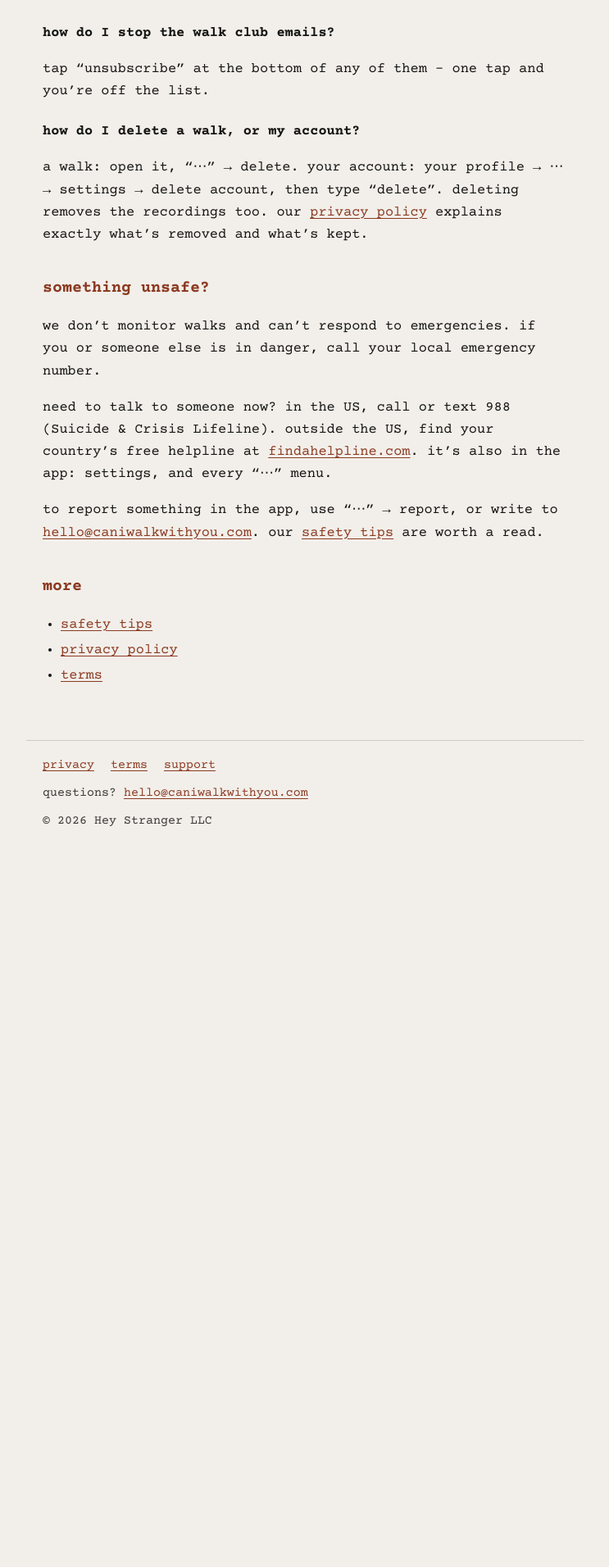
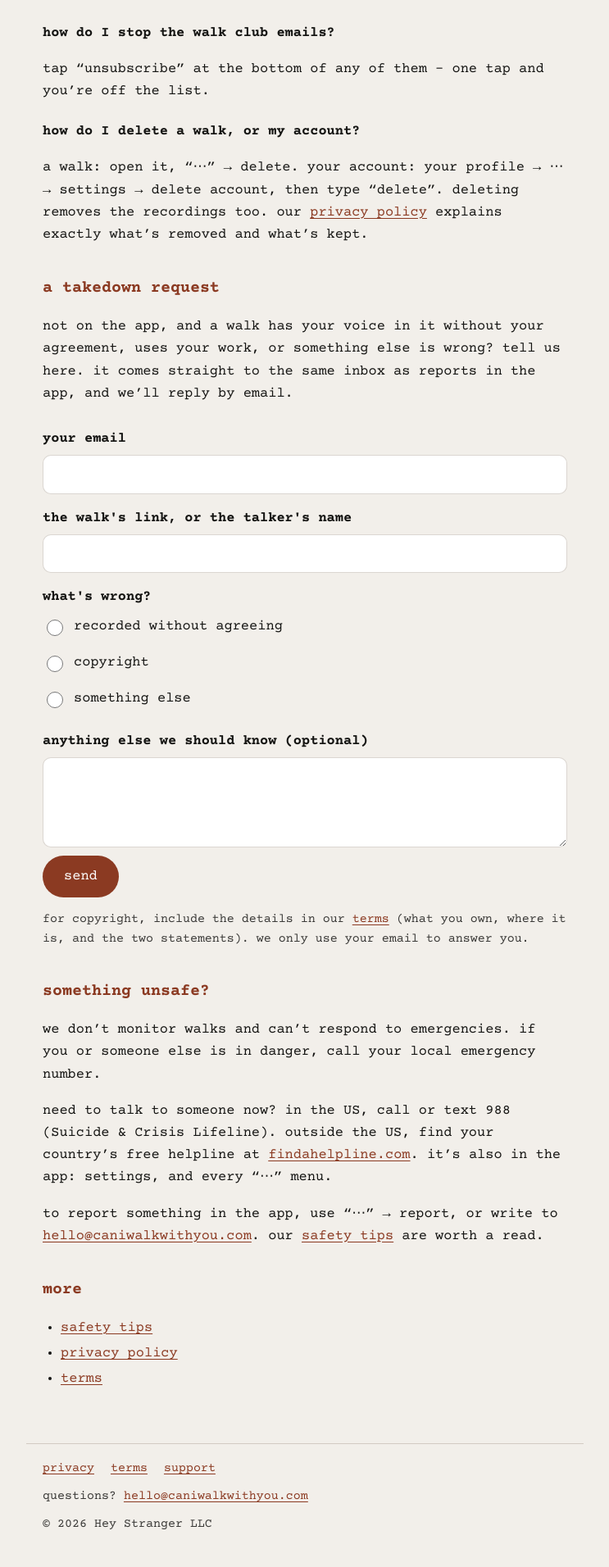
Before and after one commit to thorayaaa/caniwalkwithyou-site, a Jekyll site: the page built from support.md, in a window 1280 px wide. Shown: the part 2881-4793 px from the top of the page at 82% size, without its empty margins (268-1011 px from the left). Built offline with Jekyll 4.4.1, drawn with Linux system fonts in a browser that asks for light colours; before the commit the page ends 3935 px from its top, so only the background shows below that.

Commit message:
Support: a takedown request form for people not on the app (email, the walk's link or talker, what's wrong) - it goes to the report inbox; a hidden field, a fill time and limits stop bots. Terms: the bystander paragraph points to it. (Batch AW item 2)
Co-Authored-By: Claude Opus 5.5 <noreply@anthropic.com>

```diff
--- a/support.md
+++ b/support.md
@@ -63,6 +63,52 @@ tap "unsubscribe" at the bottom of any of them - one tap and you're off the list
 ### how do I delete a walk, or my account?
 a walk: open it, "⋯" → delete. your account: your profile → ⋯ → settings → delete account, then type "delete". deleting removes the recordings too. our [privacy policy](/privacy/#deleting-your-account) explains exactly what's removed and what's kept.
 
+<a id="takedown"></a>
+
+## a takedown request
+
+not on the app, and a walk has your voice in it without your agreement, uses your work, or something else is wrong? tell us here. it comes straight to the same inbox as reports in the app, and we'll reply by email.
+
+<style>
+  #takedown-form label { display: block; margin: 16px 0 6px; font-weight: 700; }
+  #takedown-form input[type=email], #takedown-form input[type=text], #takedown-form textarea { width: 100%; font: inherit; font-size: 16px; color: var(--ink); background: #fff; border: 1px solid var(--line); border-radius: 10px; padding: 10px 12px; }
+  #takedown-form textarea { min-height: 110px; resize: vertical; }
+  #takedown-form .choice { display: flex; align-items: center; gap: 10px; min-height: 44px; font-weight: 400; margin: 0; }
+  #takedown-form .choice input { width: 20px; height: 20px; accent-color: var(--red); }
+  #takedown-form .trap { position: absolute; left: -10000px; width: 1px; height: 1px; overflow: hidden; }
+  #takedown-result { font-weight: 700; }
+</style>
+
+<p id="takedown-result" role="status" hidden></p>
+<form id="takedown-form" method="post" action="https://pencwliltbpwagjteugt.supabase.co/functions/v1/takedown-request">
+  <label for="td-email">your email</label>
+  <input id="td-email" name="email" type="email" autocomplete="email" maxlength="254" required>
+  <label for="td-where">the walk's link, or the talker's name</label>
+  <input id="td-where" name="where" type="text" maxlength="500" required>
+  <fieldset style="border:0;padding:0;margin:16px 0 0;">
+    <legend style="font-weight:700;padding:0;">what's wrong?</legend>
+    <label class="choice"><input type="radio" name="reason" value="recorded" required> recorded without agreeing</label>
+    <label class="choice"><input type="radio" name="reason" value="copyright"> copyright</label>
+    <label class="choice"><input type="radio" name="reason" value="other"> something else</label>
+  </fieldset>
+  <label for="td-details">anything else we should know (optional)</label>
+  <textarea id="td-details" name="details" maxlength="2000"></textarea>
+  <div class="trap" aria-hidden="true"><label for="td-website">leave this empty</label><input id="td-website" name="website" type="text" tabindex="-1" autocomplete="off"></div>
+  <input type="hidden" name="t" id="td-t">
+  <button type="submit" class="pill" id="td-send">send</button>
+</form>
+<noscript><p class="quiet">this form needs javascript turned on. you can also write to <a href="mailto:{{ site.contact_email }}">{{ site.contact_email }}</a>.</p></noscript>
+<p class="quiet">for copyright, include the details in our <a href="/terms/#copyright">terms</a> (what you own, where it is, and the two statements). we only use your email to answer you.</p>
+<script>
+  (function () {
+    document.getElementById('td-t').value = String(Date.now());
+    var said = { sent: "sent - thank you. we'll look at it and reply by email.", check: 'please add your email, the walk, and what\'s wrong.', limited: 'too many requests just now - try again later, or write to us.', error: "that didn't send. please try again, or write to us." };
+    var r = new URLSearchParams(location.search).get('takedown');
+    if (r && said[r]) { var p = document.getElementById('takedown-result'); p.textContent = said[r]; p.hidden = false; }
+    document.getElementById('takedown-form').addEventListener('submit', function () { document.getElementById('td-send').disabled = true; });
+  })();
+</script>
+
 ## something unsafe?
 
 we don't monitor walks and can't respond to emergencies. if you or someone else is in danger, call your local emergency number.
```
Also changed, not shown: terms.md (+2 -2 lines).
